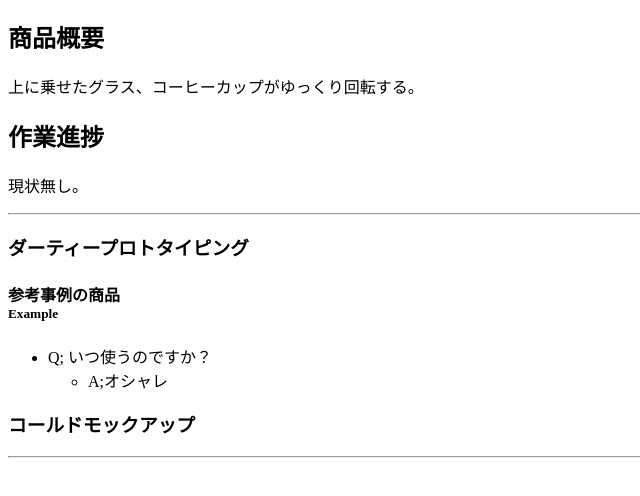
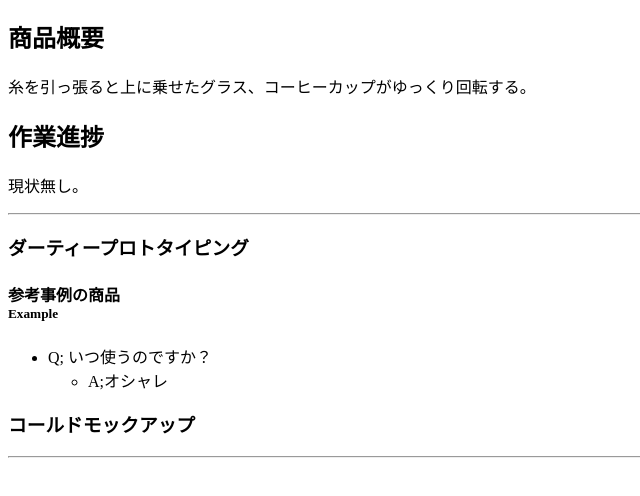
Before and after one commit to KUAD-XtechDesign/studyprogress-yt5a, a plain HTML site: page items/item7.html in a window 1280 px wide. Shown: the part 70-566 px from the top of the page, without its empty margins (0-640 px from the left). Drawn offline with Linux system fonts and the light colour scheme.

Commit message:
fix index

```diff
--- a/items/item7.html
+++ b/items/item7.html
@@ -10,7 +10,7 @@
      </head>
      <main>
        <h2>商品概要</h2>
-       <p>上に乗せたグラス、コーヒーカップがゆっくり回転する。</p>
+       <p>糸を引っ張ると上に乗せたグラス、コーヒーカップがゆっくり回転する。</p>
        <h2>作業進捗</h2>
        <p>
 現状無し。
```
Also changed, not shown: xtda1_dummy/items/item7.html (+1 -1 lines).
